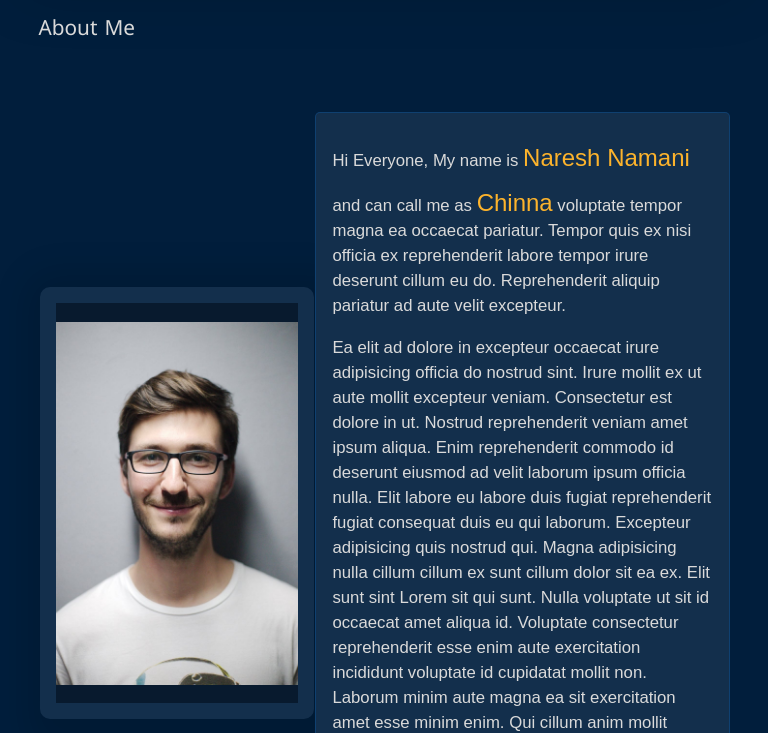
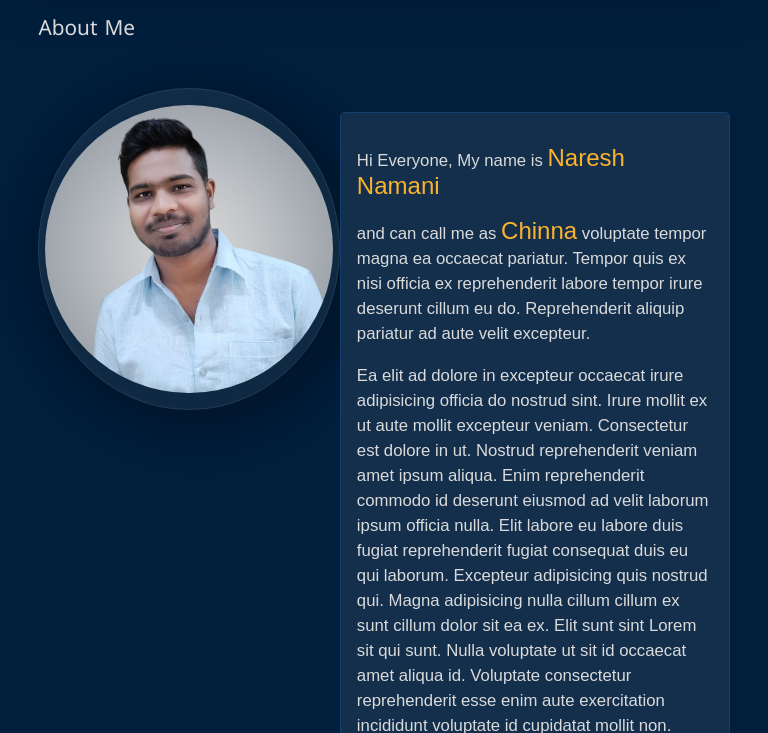
Before and after one commit to namaninaresh/blog, a Gatsby site: page /about in a window 768 px wide. Shown: the part 67-800 px from the top of the page. Built offline with nearby package versions, Linux system fonts and the light colour scheme; Gatsby itself is replaced by a stand-in of ours; some packages are replaced by stand-ins of ours.

Commit message:
added profile pic

```diff
--- a/gatsby-config.js
+++ b/gatsby-config.js
@@ -13,6 +13,7 @@ module.exports = {
     twitterUsername: `@NareshNamani6`,
 
   },
+
     plugins: [
       `gatsby-plugin-image`,
     {
--- a/src/pages/about.js
+++ b/src/pages/about.js
@@ -15,7 +15,7 @@ const AboutPage = () => {
         {/* <p className="heading__description">
           Learn about me </p> */}
           <div className="about__section">
-            <div className="about__pic"></div>
+            <div className="about__pic-outline"><div className="about__pic"></div></div>
 
             <div className="about__description">
               <p>
--- a/src/style.css
+++ b/src/style.css
@@ -889,14 +889,14 @@ border-radius: 1rem;
 .about__pic
 {
  background:var(--color-dark-nav);
- background-image: url(images/profile.jpeg) ;
+ background-image: url(images/profile.jpg) ;
  background-position: center;
  background-size: 100%;
  background-repeat: no-repeat;
 
- box-shadow: 10px 10px 34px 24px rgba(0,0,0,0.13);
+ /* box-shadow: 10px 10px 34px 24px rgba(0,0,0,0.13);
 -webkit-box-shadow: 10px 10px 34px 24px rgba(0,0,0,0.13);
--moz-box-shadow: 10px 10px 34px 24px rgba(0,0,0,0.13);
+-moz-box-shadow: 10px 10px 34px 24px rgba(0,0,0,0.13); */
 }
 .dark .about__description
 {
@@ -931,12 +931,30 @@ font-weight: 100;
   {
     margin-top: 2.5rem;
   }
+
+
+  .about__pic-outline
+  {
+    width: 12rem;
+      height: 12rem;
+      margin:0 auto;
+      /* border: 1rem solid var(--color-block-bg); */
+      background: var(--color-block-bg);
+      border-radius: 50%;
+      display: grid;
+      align-content: center;
+      border: 1px solid hsla(0 , 0%, 89%, 0.1);
+      box-shadow: 10px 10px 34px 24px rgba(0,0,0,0.13);
+  -webkit-box-shadow: 10px 10px 34px 24px rgba(0,0,0,0.13);
+  -moz-box-shadow: 10px 10px 34px 24px rgba(0,0,0,0.13);
+
+  }
   .about__pic
   {
     width: 10rem;
     height: 10rem;
     margin: auto;
-    border: 1rem solid var(--color-block-bg);
+    /* border: 1rem solid var(--color-block-bg); */
 
     border-radius: 50%;
   }
@@ -945,6 +963,7 @@ font-weight: 100;
     margin-top: 1.5rem;
   }
 }
+
 
 @media (min-width:768px)
 {
@@ -960,17 +979,39 @@ font-weight: 100;
 
 }
 
+
+.about__pic-outline
+{
+  width: 20rem;
+    height: 20rem;
+    border: 1px solid hsla(0 , 0%, 89%, 0.1);
+    background: var(--color-block-bg);
+    border-radius: 50%;
+    display: grid;
+    align-content: center;
+    box-shadow: 10px 10px 34px 24px rgba(0,0,0,0.13);
+-webkit-box-shadow: 10px 10px 34px 24px rgba(0,0,0,0.13);
+-moz-box-shadow: 10px 10px 34px 24px rgba(0,0,0,0.13);
+
+}
+
+
+
 .about__pic
 {
  background:var(--color-dark-nav);
- background-image: url(images/profile.jpeg) ;
+ background-image: url(images/profile.jpg) ;
  background-position: center;
  background-size: 100%;
  background-repeat: no-repeat;
- width: 35%;
- height: 25rem;
-
- border-radius: 10px;
+
+    width: 18rem;
+    height: 18rem;
+    margin: 0 auto;
+    /* border: 1rem solid var(--color-block-bg); */
+
+    border-radius: 50%;
+ /* border-radius: 10px; */
  box-shadow: 10px 10px 34px 24px rgba(0,0,0,0.13);
 -webkit-box-shadow: 10px 10px 34px 24px rgba(0,0,0,0.13);
 -moz-box-shadow: 10px 10px 34px 24px rgba(0,0,0,0.13);
```
Also changed, not shown: src/images/2.jpg (added), src/images/profile.jpeg (deleted), src/images/profile.jpg (added), 4 other files.
